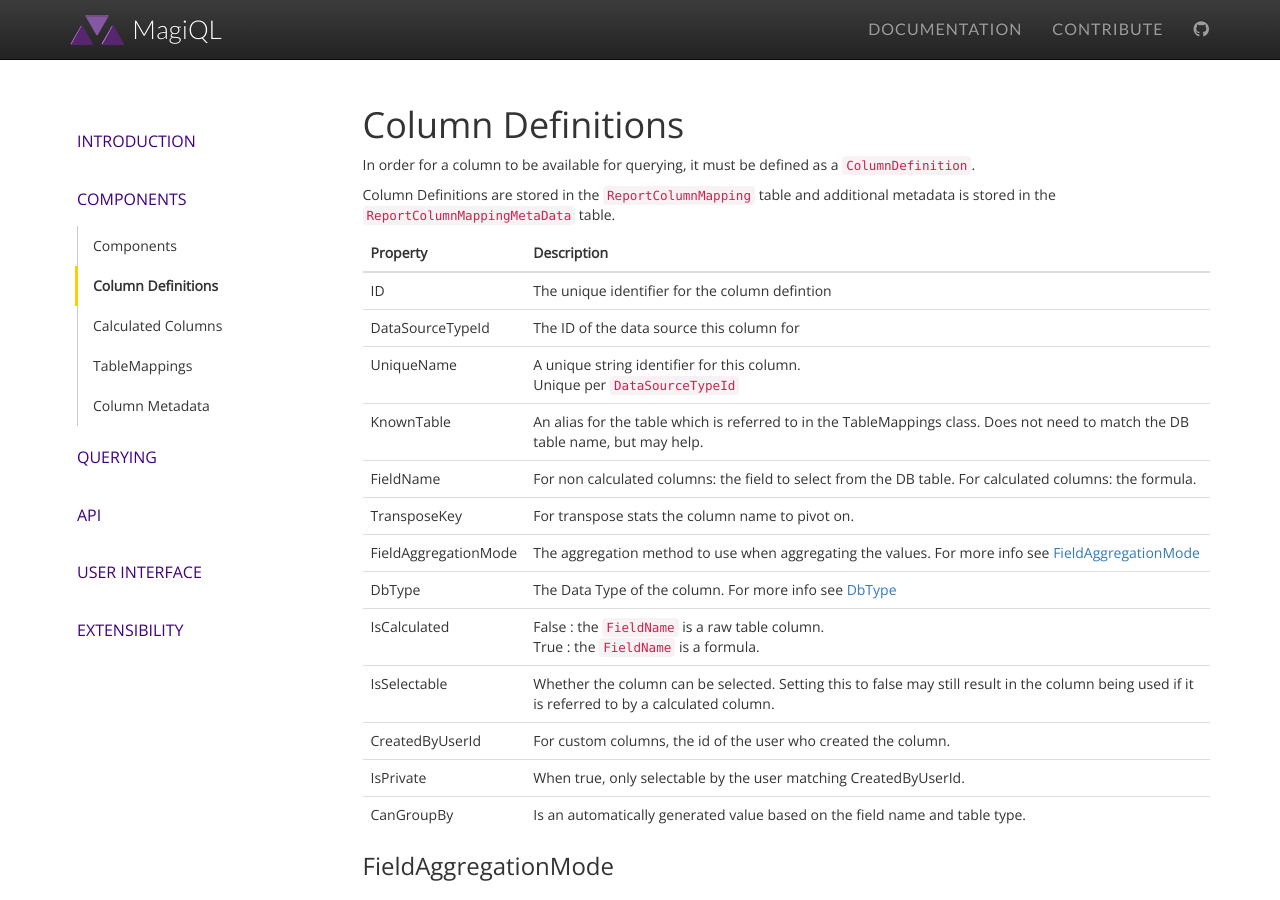
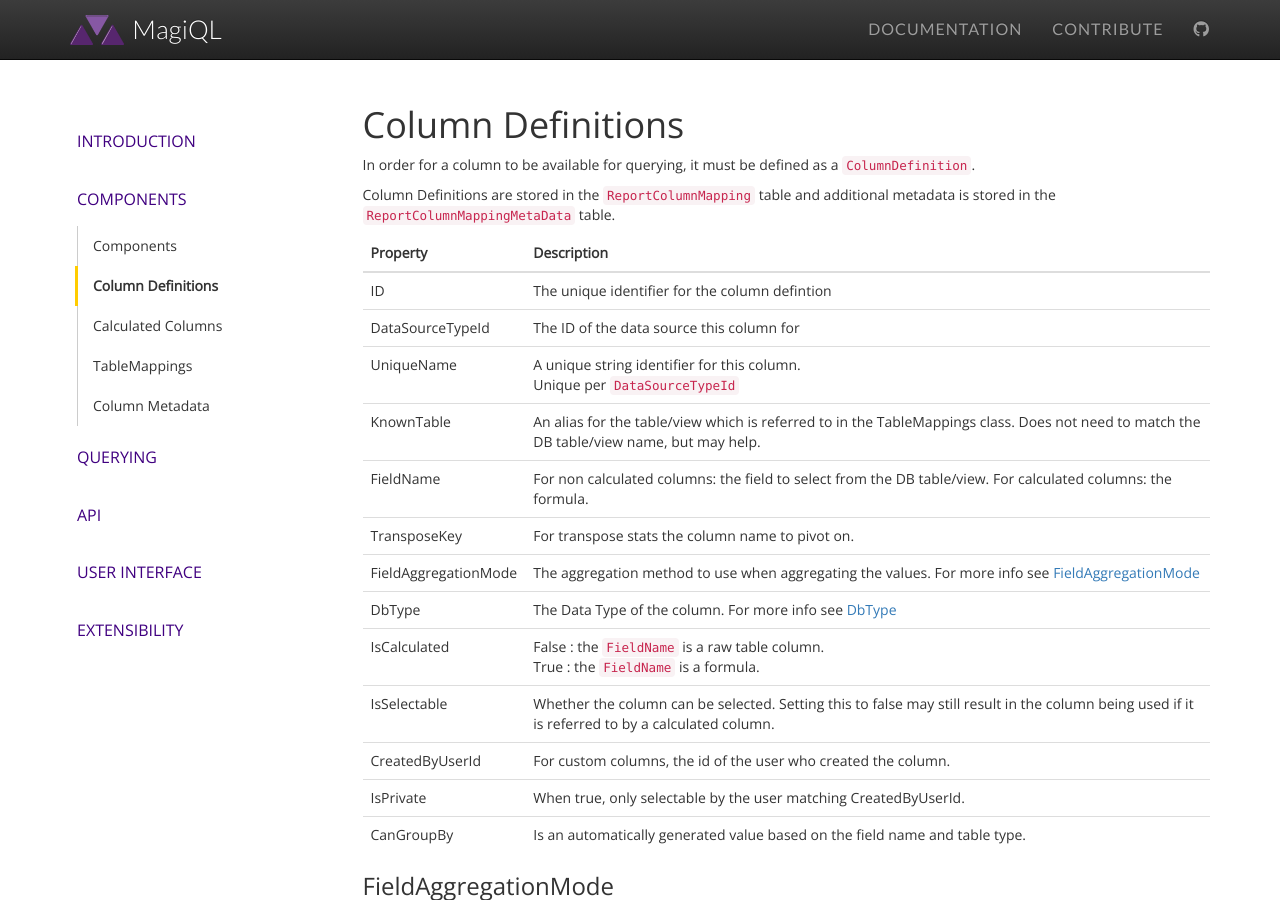
Before and after one commit to MagiQL/magiql.github.io, a Jekyll site: the page built from docs/2-components/201-column-definitions.md, in a window 1280 px wide and 900 px high. Built offline with Jekyll 4.4.1, drawn with Linux system fonts in a browser that asks for light colours; nearby versions of some CDN libraries; a script that is not in the unit is left out.

Commit message:
Update 201-column-definitions.md

```diff
--- a/docs/2-components/201-column-definitions.md
+++ b/docs/2-components/201-column-definitions.md
@@ -16,8 +16,8 @@ Column Definitions are stored in the `ReportColumnMapping` table and additional
 |ID| The unique identifier for the column defintion|
 |DataSourceTypeId | The ID of the data source this column for|
 |UniqueName     | A unique string identifier for this column. <br>Unique per `DataSourceTypeId`|
-|KnownTable | An alias for the table which is referred to in the TableMappings class. Does not need to match the DB table name, but may help.|
-|FieldName | For non calculated columns: the field to select from the DB table. For calculated columns: the formula.|
+|KnownTable | An alias for the table/view which is referred to in the TableMappings class. Does not need to match the DB table/view name, but may help.|
+|FieldName | For non calculated columns: the field to select from the DB table/view. For calculated columns: the formula.|
 |TransposeKey | For transpose stats the column name to pivot on.|
 |FieldAggregationMode | The aggregation method to use when aggregating the values. For more info see [FieldAggregationMode](#fieldaggregationmode)|
 |DbType | The Data Type of the column. For more info see [DbType](#dbtype)|
```
